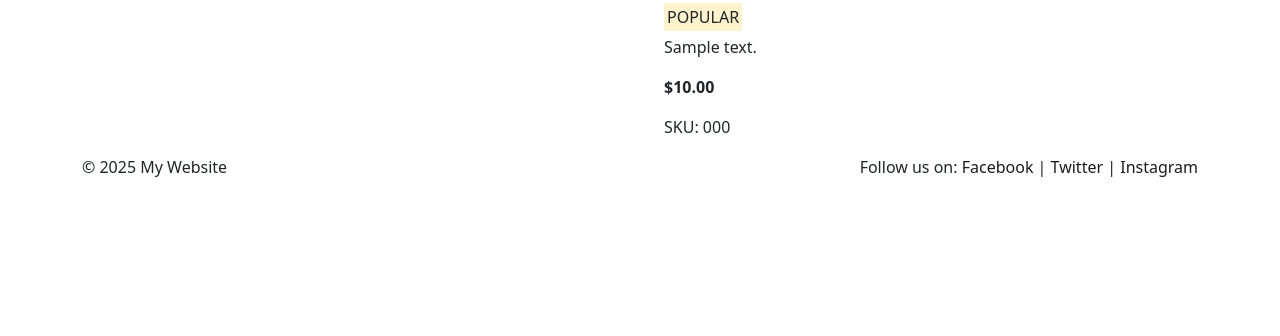
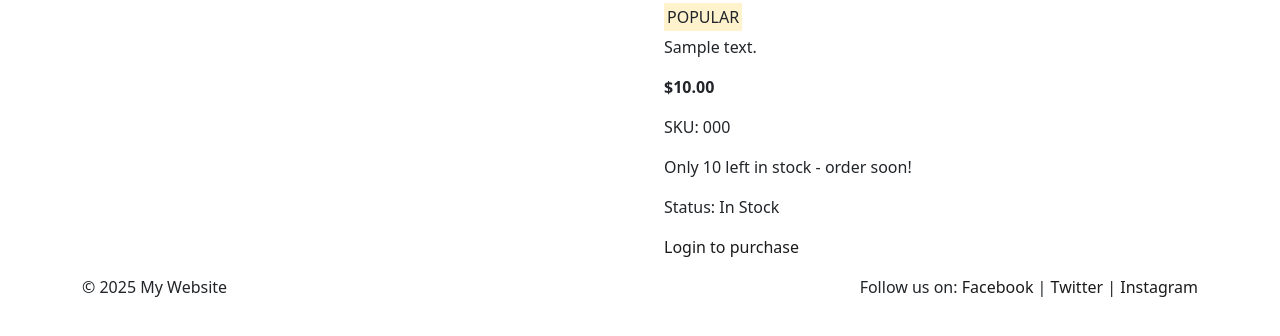
Before and after one commit to francesjgonzales/newsole2, a Django app: a page that uses core/templates/shoe_detail.html in a window 1280 px wide. Shown: the part 173-509 px from the top of the page. Run offline with Django 4.2, Linux system fonts and the light colour scheme; tables that the repository leaves empty hold one stand-in row (values such as "Sample post").

Commit message:
feat: Add conditional logic for shoe product attributes

```diff
--- a/core/templates/shoe_detail.html
+++ b/core/templates/shoe_detail.html
@@ -26,10 +26,20 @@ Worldwide shipping.{% endblock %}
                     <p>{{ shoe.description }}</p>
                     <p><strong>${{ shoe.price }}</strong></p>
                     <p>SKU: {{ shoe.product_code }}</p>
+
+                    {% if shoe.quantity > 0 %}
+                    <p>Only {{ shoe.quantity }} left in stock - order soon!</p>
+                    <p>Status: In Stock</p>
+                    <p> <a href {{ login }}>Login to purchase</a></p>
                     {% if user.is_authenticated %}
                     <a href="{% url 'add_cart' shoe.id %}">Add to Cart</a>
                     <a href="{% url 'add_to_wishlist' shoe.id %}" class="btn btn-primary">Save to Wishlist</a>
                     {% endif %}
+                    {% else %}
+                    <p>Status: Out of Stock</p>
+                    <p><a href {{ signup }}>Sign up</a> to be notified of restocks!</p>
+                    {% endif %}
+
                     <!-- {% if user.is_authenticated %}
                     <a href="{% url 'add_cart' shoe.id %}">Add to Cart</a>
                     <a href="{% url 'add_to_wishlist' shoe.id %}" class="btn btn-primary">Save to Wishlist</a>
```
